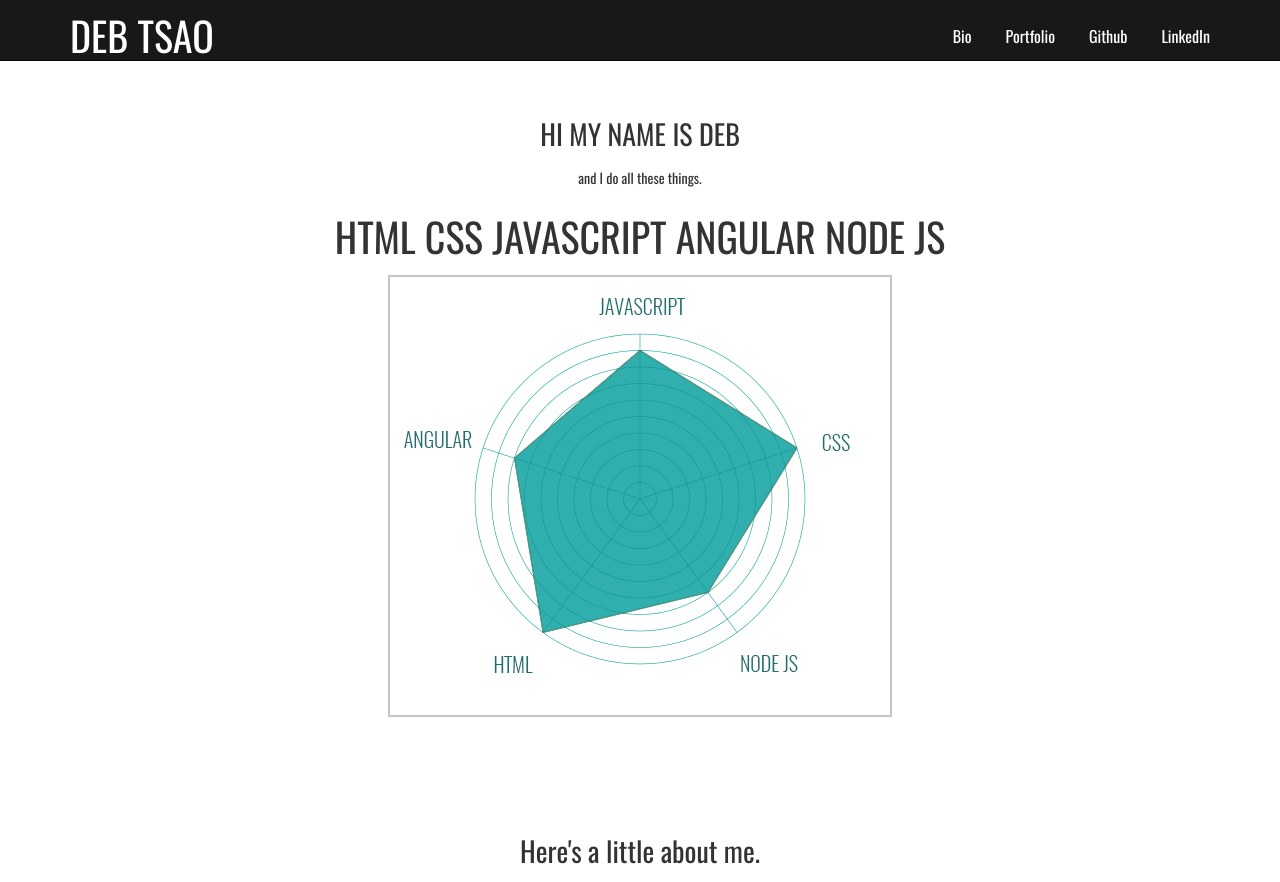
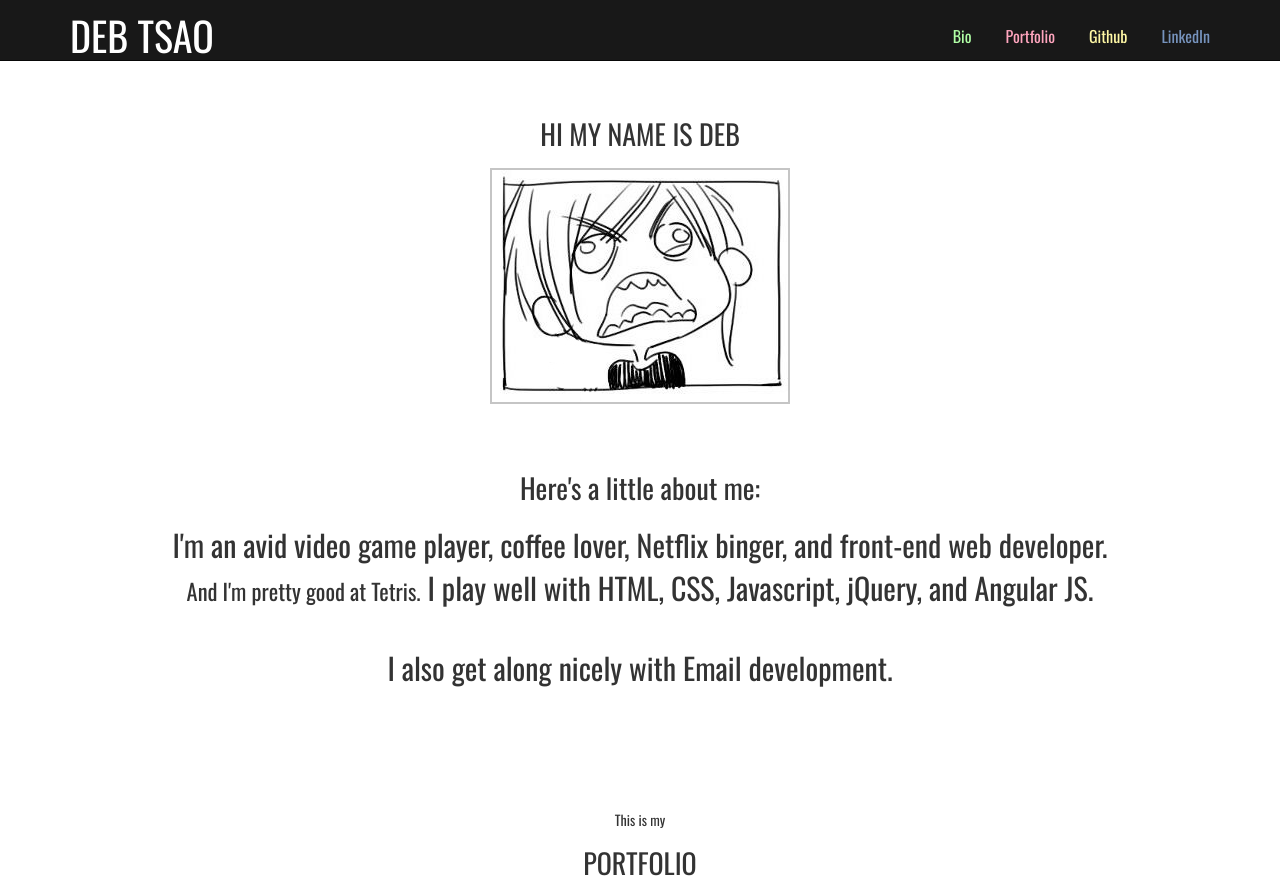
Before and after one commit to dubrawr/portfolio, a website: page index.html in a window 1280 px wide. Shown: the top 882 px of the page. Drawn offline with nearby package versions, Linux system fonts and the light colour scheme.

Commit message:
temporary update to portfolio while under construction

```diff
--- a/css/styles.css
+++ b/css/styles.css
@@ -52,7 +52,7 @@ nav div ul li:hover {
 
 #footer {background-color: black; width: 100%; height: 40px; padding: 0px; margin-top: 100px;}
 
-.smallerText{font-size: 0.5em; margin-top: 5px;}
+.smallerText{font-size: 0.75em; margin-top: 5px;}
 ul {padding: 0;}
 
 .center {margin: 0 auto; text-align: center; color: white; list-style-type: none; padding-top:10px;}
@@ -60,17 +60,17 @@ ul {padding: 0;}
 a, a.jumper {color: white;
 }
 
-.things {font-size: 40px; margin-top: 20px;}
+.things {font-size: 30px; margin-top: 20px;}
 .things>ul {padding: 0;}
 .things>ul>li {display: inline-block; text-align: center;}
 a:visited {
-  color: inherit;
+  color: white;
 }
 .piece {margin-bottom: 40px; font-size: 16px;}
 .linkColor {color: black;}
 #portfolio {padding-top: 100px; width: 970px; margin: 0 auto;  text-align: center;}
-#resume, #bio {padding-top:100px; margin:0 auto; text-align: center;}
-#bio {width:970px;}
+#resume, #bio {padding-top:50px; margin:0 auto; text-align: center;}
+#bio {width:970px; }
 img {border: 2px #c5c5c5 solid; margin: 0 auto;}
 
 @media only screen and (max-width: 1000px) {
--- a/index.html
+++ b/index.html
@@ -3,7 +3,7 @@
 <head>
     <meta charset="UTF-8">
     <meta name="viewport" content="width=device-width, initial-scale=1">
-    <title>Deb Does Stuff</title>
+    <title>Front End Deb</title>
     <link rel="stylesheet" href="https://maxcdn.bootstrapcdn.com/bootstrap/3.3.7/css/bootstrap.min.css" type="text/css">
     <link rel="stylesheet" href="https://cdnjs.cloudflare.com/ajax/libs/normalize/5.0.0/normalize.css" type="text/css">
     <link rel="stylesheet" href="css/styles.css" type="text/css">
@@ -22,16 +22,16 @@
         <span class="icon-bar"></span>
         <span class="icon-bar"></span>
       </button>
-      <div class="name navbar-brand"><a id="slide" target="_blank" href="https://github.com/dubrawr">DEB TSAO</a></div></div>
+      <div class="name navbar-brand"><a id="slide" target="_blank" href="https://github.com/dubrawr" style="color: white;">DEB TSAO</a></div></div>
 
             <div class="collapse navbar-collapse" id="myNavbar">
             <ul class="links">
 
-                <li><a class="jumper" href="#bio">Bio</a></li>
-                <li><a class="jumper" href="#portfolio">Portfolio</a></li>
-                <li><a target="_blank" href="https://github.com/dubrawr">Github</a></li>
+                <li><a class="jumper" href="#bio" style="color: #b0ffa5;">Bio</a></li>
+                <li><a class="jumper" href="#portfolio" style="color: #ffa5be;">Portfolio</a></li>
+                <li><a target="_blank" href="https://github.com/dubrawr" style="color: #fff8a5;">Github</a></li>
                 <li><a target="_blank" href="https://www.linkedin.com/in/deborah-tsao-34356a116
-">LinkedIn</a></li>
+" style="color: #7693bd;">LinkedIn</a></li>
             </ul>
             </div>
         </div>
@@ -40,33 +40,35 @@
 
     <div id="resume">
         <div class="padding">
-            <h1>HI MY NAME IS DEB</h1>
-            <p>and I do all these things.</p>
+            <h1 style="padding-top: 50px;">HI MY NAME IS DEB</h1>
+            <img src="images/dab.jpg">
+            <!-- <p>and I do all these things.</p>
             <div class="things">
                 <ul class="code">
                     <li>HTML</li>
                     <li>CSS</li>
                     <li>JAVASCRIPT</li>
-                    <li>ANGULAR</li>
-                    <li>NODE JS</li>
+                    <li>jQUERY</li>
+                    <li>ANGULAR JS</li>
+                    <li>EMAIL DEVELOPMENT</li>
                 </ul>
-                <img src="images/DEBSTATS.png">
-            </div>
+            </div> -->
         </div>
     </div>
 
     <div id="bio" class="container">
         <div class="padding">
-            <h1>Here's a little about me.</h1>
-            <img src="images/dab.jpg">
+            <h1>Here's a little about me:</h1>
+
             <div class="things">
                 <ul class="code">
                     <li>I'm an avid video game player,</li>
                     <li>coffee lover,</li>
                     <li>Netflix binger,</li>
                     <li>and front-end web developer.</li>
-                    <li class="smallerText">I first got started with web development as an email marketing coordinator and found that learning HTML was quite enjoyable.  Learning to code was challenging, fun, and made me stand up abruptly from my chair with both hands in the air whenever I fixed a bug or solved an issue.  I look forward to working on new projects that will challenge me and maybe even frustrate with me because my hands reach just a little higher after solving a challenging piece of code.</li>
-
+                    <li class="smallerText" style="margin-bottom: 40px;">And I'm pretty good at Tetris.</li>
+                    <li>I play well with HTML, CSS, Javascript, jQuery, and Angular JS.</li>
+                    <li>I also get along nicely with Email development.</li>
                 </ul>
             </div>
         </div>
@@ -78,6 +80,13 @@
             <p>This is my</p>
             <h1>PORTFOLIO</h1>
             <div class="piece">
+            <img class="image" src="images/weatherApp.jpg">
+            <p>Find out if you should wear a sweater today with this weather app built using AngularJS and the Open Weather Map API.  This app was inspired by my dearest Aunt and Godmother who insisted I always wear one even when it's 80 degrees outside.</p>
+            <a class="linkColor" target="_blank" href="https://github.com/dubrawr/sweaterWeather/tree/gh-pages">Github</a> |
+            <a class="linkColor" target="_blank" href="https://dubrawr.github.io/sweaterWeather/">Demo</a>
+            </div>
+
+            <div class="piece">
             <img class="image" src="images/kick5.jpg">
             <p>MEAN stack app that uses the Google Places API to help schedule hangouts with your friends.</p>
             <a class="linkColor" target="_blank" href="https://github.com/dubrawr/KICK5">Github</a> |
@@ -88,20 +97,15 @@
             <img class="image" src="images/mixtape.jpg">
             <p>MEAN stack app that uses the Spotify API. Users can make and share their playlists.</p>
             <a class="linkColor" target="_blank" href="https://github.com/dubrawr/mixtape">Github</a> |
-            <a class="linkColor" target="_blank" href="https://shrouded-eyrie-73743.herokuapp.com/">Demo</a>
+            <a class="linkColor" target="_blank" href="#" style="color: red;">Demo (Under Construction)</a>
             </div>
-            <div class="piece">
-            <img class="image" src="images/weatherApp.jpg">
-            <p>Find out if you should wear a sweater today with this weather app built with Angular and the Open Weather Map API.</p>
-            <a class="linkColor" target="_blank" href="https://github.com/dubrawr/sweaterWeather/tree/gh-pages">Github</a> |
-            <a class="linkColor" target="_blank" href="https://dubrawr.github.io/sweaterWeather/">Demo</a>
-            </div>
-            <div class="piece">
+
+<!--             <div class="piece">
             <img class="image" src="images/spotifyProject.jpg">
             <p>Fun jQuery app that shows an artist's top 5 songs based on Spotify API.</p>
             <a class="linkColor" target="_blank" href="https://github.com/dubrawr/spotifyProject/tree/gh-pages">Github</a> |
             <a class="linkColor" target="_blank" href="https://dubrawr.github.io/spotifyProject/">Demo</a>
-            </div>
+            </div> -->
             </div>
         </div>
 
```
